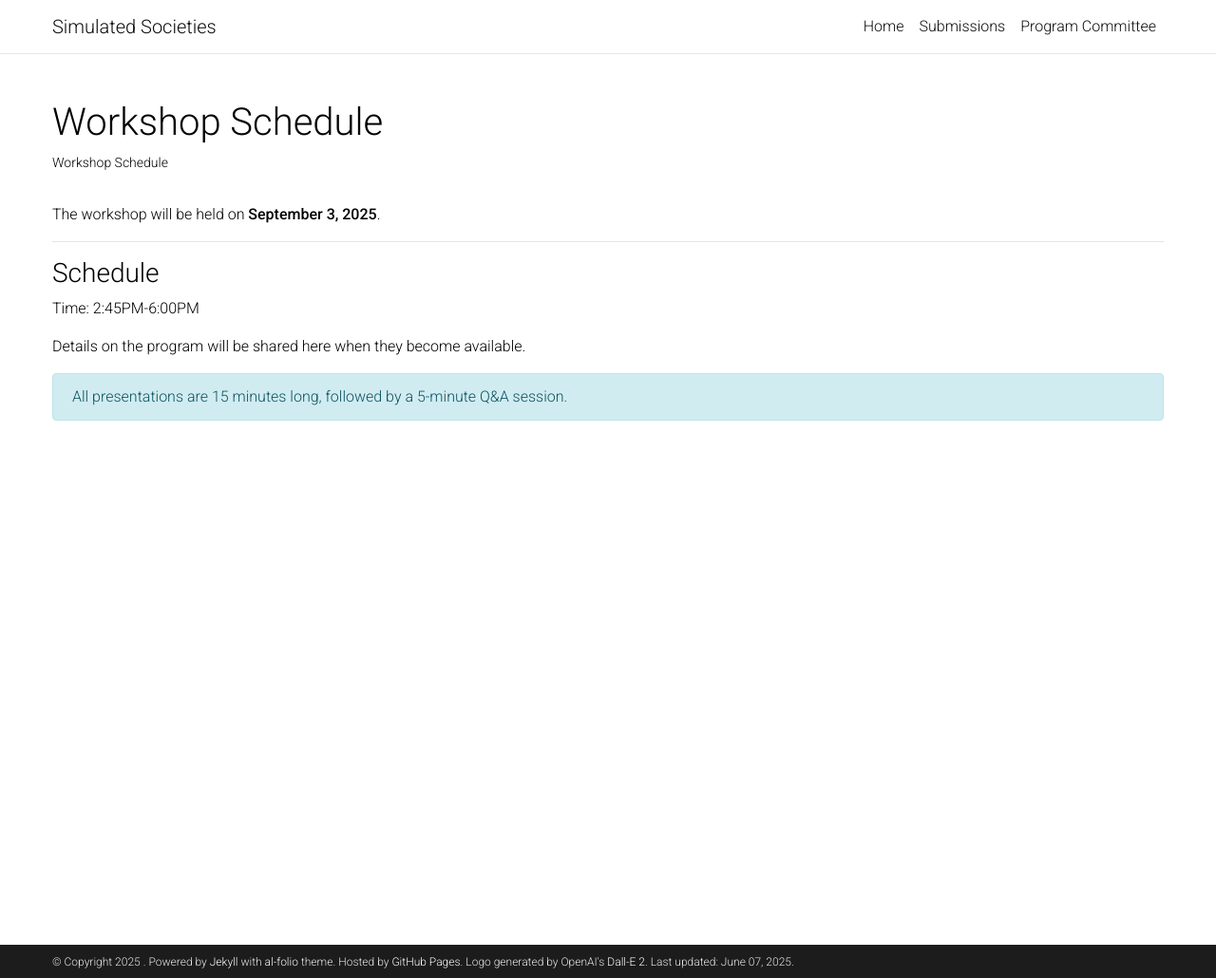
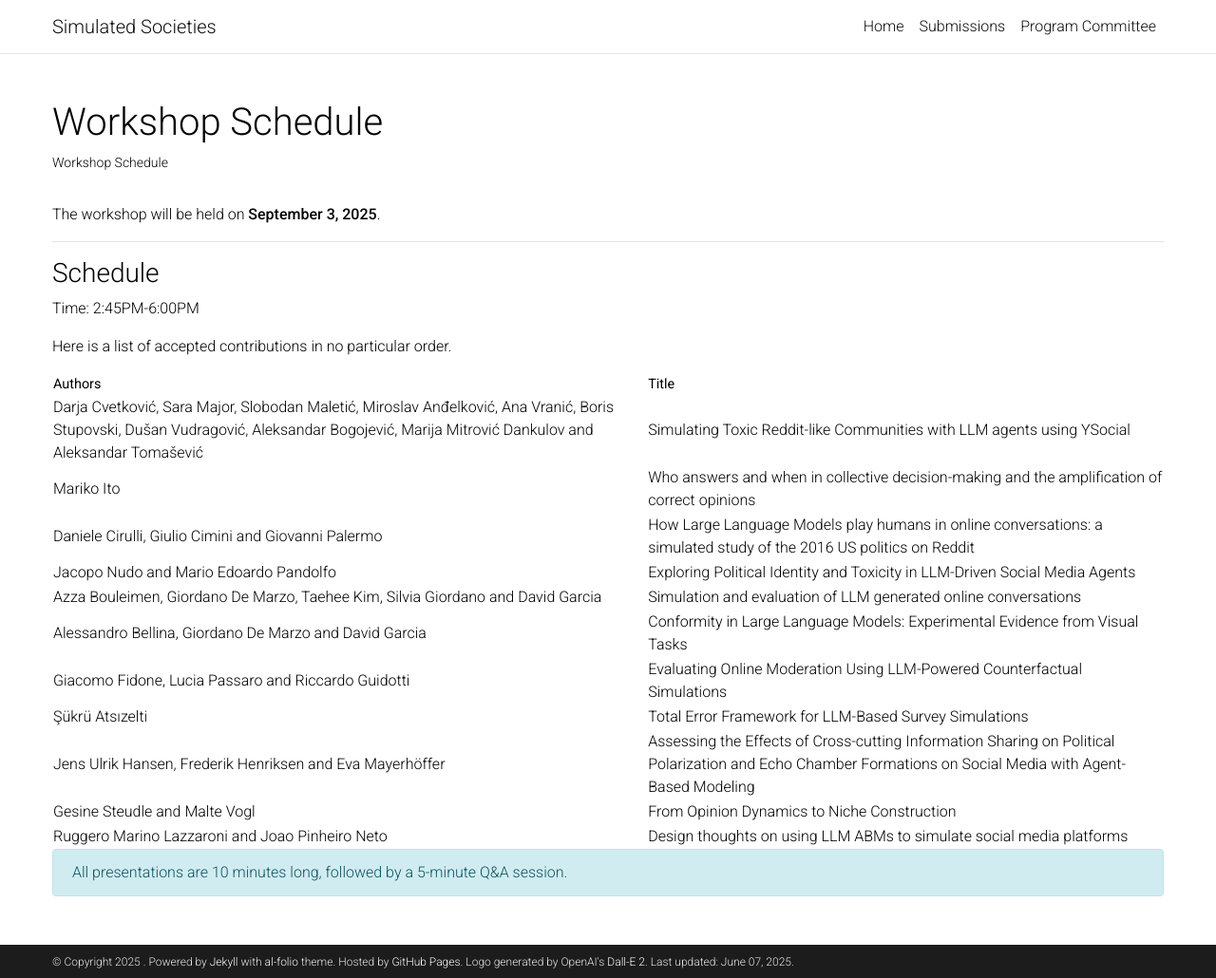
Before and after one commit to SimulatedSocieties/SimulatedSocieties.github.io, a Jekyll site: the page built from _pages/Schedule.md, in a window 1280 px wide and 1030 px high. Shown: the whole window at 95% size. Built offline with Jekyll 4.4.1, drawn with Linux system fonts in a browser that asks for light colours; a style sheet for code colours, icons or effects is not loaded.

Commit message:
accepted papers

```diff
--- a/_pages/Schedule.md
+++ b/_pages/Schedule.md
@@ -14,10 +14,25 @@ The workshop will be held on **September 3, 2025**.
 ### Schedule
 Time: 2:45PM-6:00PM
 
-Details on the program will be shared here when they become available.
+Here is a list of accepted contributions in no particular order.
+
+| Authors                                                                                                                                       | Title                                                                                                               |
+|-----------------------------------------------------------------------------------------------------------------------------------------------|---------------------------------------------------------------------------------------------------------------------|
+| Darja Cvetković, Sara Major, Slobodan Maletić, Miroslav Anđelković, Ana Vranić, Boris Stupovski, Dušan Vudragović, Aleksandar Bogojević, Marija Mitrović Dankulov and Aleksandar Tomašević | Simulating Toxic Reddit-like Communities with LLM agents using YSocial                                             |
+| Mariko Ito                                                                                                                                   | Who answers and when in collective decision-making and the amplification of correct opinions                       |
+| Daniele Cirulli, Giulio Cimini and Giovanni Palermo                                                                                          | How Large Language Models play humans in online conversations: a simulated study of the 2016 US politics on Reddit |
+| Jacopo Nudo and Mario Edoardo Pandolfo                                                                                                       | Exploring Political Identity and Toxicity in LLM-Driven Social Media Agents                                        |
+| Azza Bouleimen, Giordano De Marzo, Taehee Kim, Silvia Giordano and David Garcia                                                             | Simulation and evaluation of LLM generated online conversations                                                    |
+| Alessandro Bellina, Giordano De Marzo and David Garcia                                                                                       | Conformity in Large Language Models: Experimental Evidence from Visual Tasks                                       |
+| Giacomo Fidone, Lucia Passaro and Riccardo Guidotti                                                                                          | Evaluating Online Moderation Using LLM-Powered Counterfactual Simulations                                          |
+| Şükrü Atsızelti                                                                                                                              | Total Error Framework for LLM-Based Survey Simulations                                                             |
+| Jens Ulrik Hansen, Frederik Henriksen and Eva Mayerhöffer                                                                                   | Assessing the Effects of Cross-cutting Information Sharing on Political Polarization and Echo Chamber Formations on Social Media with Agent-Based Modeling |
+| Gesine Steudle and Malte Vogl                                                                                                                | From Opinion Dynamics to Niche Construction                                                                        |
+| Ruggero Marino Lazzaroni and Joao Pinheiro Neto                                                                                              | Design thoughts on using LLM ABMs to simulate social media platforms                                               |
 
 
 
 
-All presentations are 15 minutes long, followed by a 5-minute Q&A session.
+
+All presentations are 10 minutes long, followed by a 5-minute Q&A session.
 {: .alert .alert-info}
```
Also changed, not shown: _pages/about.md (+1 -1 lines).
